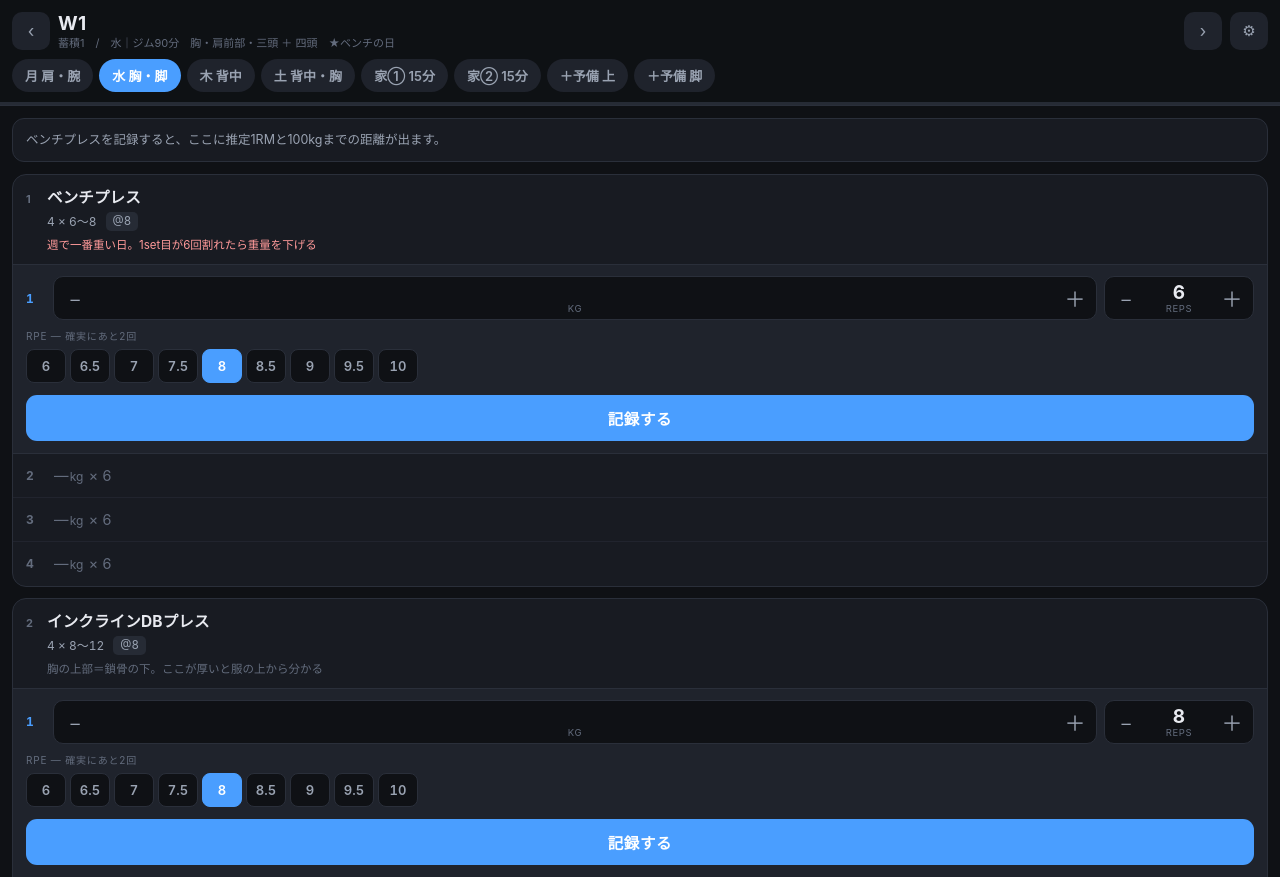
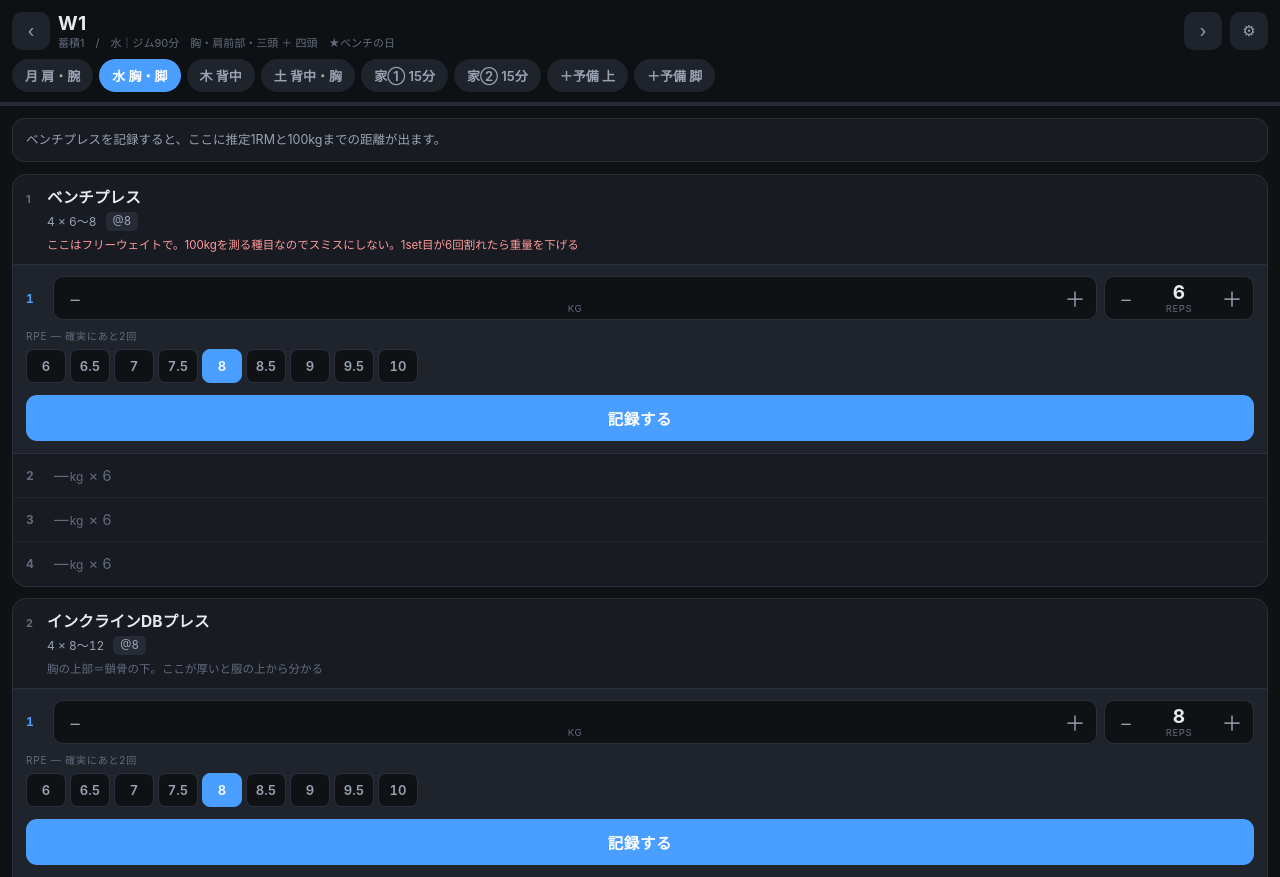
Before and after one commit to shinji-7d/bench-app, a plain HTML site: page index.html in a window 1280 px wide. Shown: the top 877 px of the page. Drawn offline with Linux system fonts and the light colour scheme.

Commit message:
インクラインベンチのスミス使用を明記し、フラットとの役割を区別
- インクラインはスミス可（補助なしで出し切れるため肥大に有利）と注記
- スミスとフリーでバー重量が異なるため、どちらかに固定するよう警告
- フラットベンチは1RM測定種目のためフリーウェイト固定と明記

Co-Authored-By: Claude Opus 5 <noreply@anthropic.com>

```diff
--- a/index.html
+++ b/index.html
@@ -282,7 +282,7 @@ function buildDay(w, day){
   if(day==='d1'){
     push({n:'ベンチプレス',s:S(4,a),r:6,rx:8,unit:2.5,e1:1,rpe:R(8,dl),rest:150,
       note:'ウォームアップ：バー×10 → 50%×5 → 70%×3 → 85%×1',
-      imp:'週で一番重い日。1set目が6回割れたら重量を下げる'});
+      imp:'ここはフリーウェイトで。100kgを測る種目なのでスミスにしない。1set目が6回割れたら重量を下げる'});
     push({n:'インクラインDBプレス',s:S(4,a),r:8,rx:12,steps:GYMDB,rpe:R(8,dl),rest:90,
       note:'胸の上部＝鎖骨の下。ここが厚いと服の上から分かる'});
     push({n:'ペックデックフライ',s:S(3,a),r:12,rx:15,unit:5,iso:1,rpe:R(9,dl),rest:75,
@@ -310,7 +310,8 @@ function buildDay(w, day){
   /* 土：背中・胸2巡目・脚（90分） */
   if(day==='d3'){
     push({n:'インクラインベンチプレス',s:S(4,a),r:6,rx:10,unit:2.5,rpe:R(8,dl),rest:150,
-      note:'バーベルで。胸上部を重い重量で狙う週2回目のプレス'});
+      note:'スミスでOK（補助なしで出し切れるぶん肥大には有利）。バーが鎖骨の下に落ちる位置にベンチを置く',
+      imp:'スミスとフリーでバー重量が違う。どちらかに固定すること。混ぜると記録が比較できなくなる'});
     push({n:'ラットプルダウン',s:S(4,a),r:10,rx:12,unit:5,rpe:R(8,dl),rest:90,
       note:'木より少し軽く回数を多めに'});
     push({n:'ローイングマシン',s:S(4,a),r:10,rx:12,unit:5,rpe:R(8,dl),rest:90,
@@ -339,7 +340,8 @@ function buildDay(w, day){
 
   /* 任意：上半身の予備（水か土に行けない週） */
   if(day==='mC'){
-    push({n:'インクラインベンチプレス',s:4,r:6,rx:10,unit:2.5,rpe:R(8,dl),rest:150});
+    push({n:'インクラインベンチプレス',s:4,r:6,rx:10,unit:2.5,rpe:R(8,dl),rest:150,
+      note:'スミスでOK。土と同じ台を使うこと'});
     push({n:'サイドレイズ',s:4,r:12,rx:20,steps:GYMDB,iso:1,rpe:R(9,dl),rest:60});
     push({n:'トライセプス・プッシュダウン',s:3,r:10,rx:15,unit:5,iso:1,rpe:R(9,dl),rest:60});
   }
```
